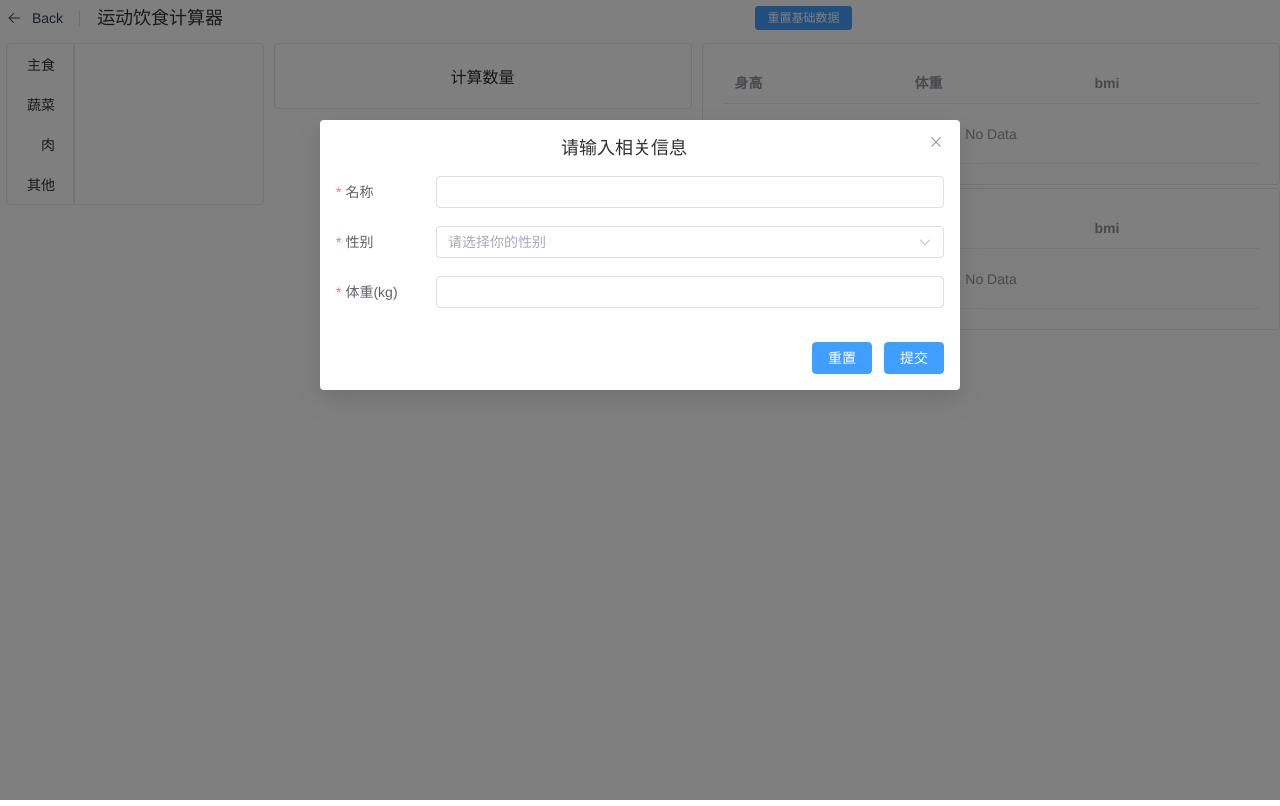
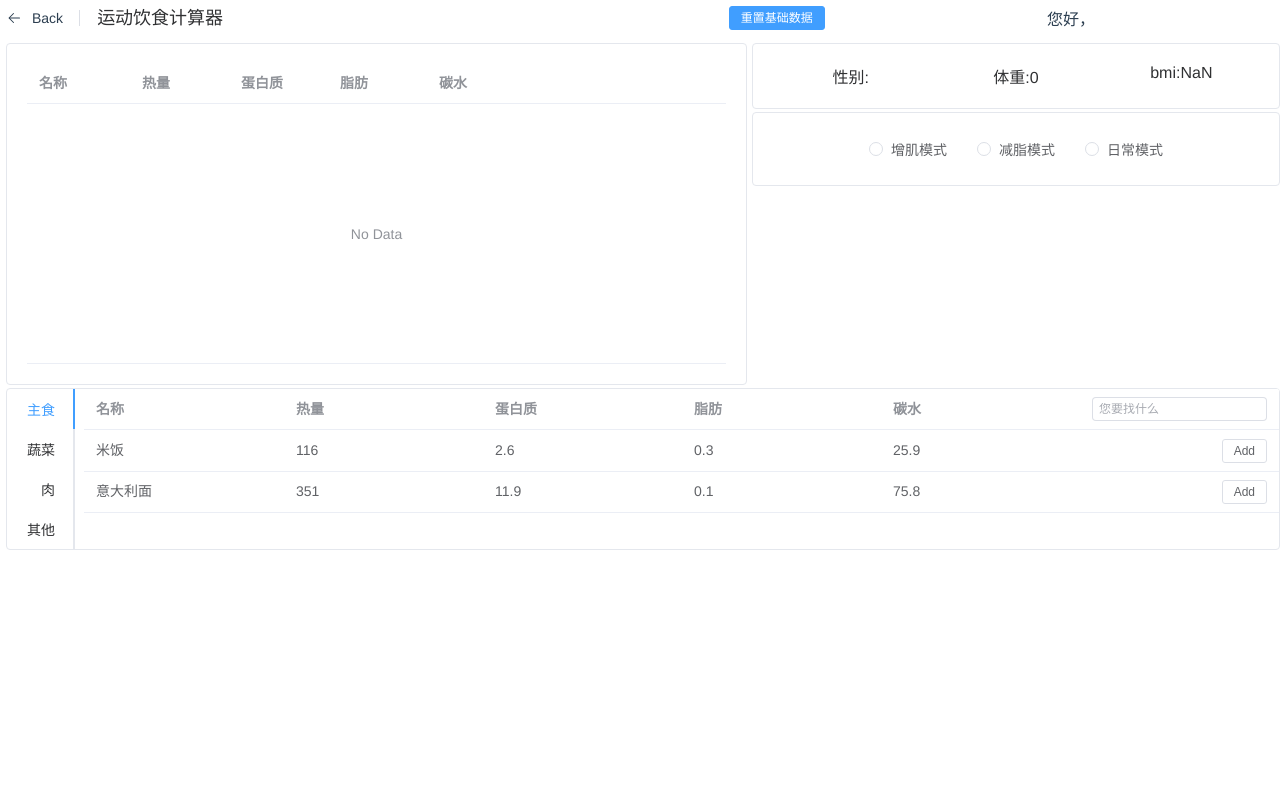
Before and after one commit to IrisIq/vue-index, a Vue app: page / in a window 1280 px wide. Built offline with nearby package versions, Linux system fonts and the light colour scheme.

Commit message:
添加目录完成

```diff
--- a/src/components/sports/index.vue
+++ b/src/components/sports/index.vue
@@ -4,81 +4,187 @@
     <el-col :span="11">
       <el-page-header content="运动饮食计算器" />
     </el-col>
-    <el-col :span="8" class="btn">
+    <el-col :span="7" class="btn">
       <el-button type="primary" size="small" @click="dialogVisible = true"
         >重置基础数据</el-button
       >
     </el-col>
+    <el-col :span="4" class="btn" v-if="!dialogVisible">
+      您好，{{ formIndex.name }}
+    </el-col>
   </el-row>
 
-  <!-- 主体 -->
-  <el-row :gutter="10" class="warning">
-    <!-- 食物选择区 -->
-    <el-col :span="5">
+  <!-- 上部区域 -->
+  <el-row :gutter="5" class="warning">
+    <!-- 食物数量表单 -->
+    <el-col :span="14">
+      <el-card shadow="hover">
+        <el-table style="width: 100%" :data="calculateFood" height="300px">
+          <el-table-column prop="food_name" label="名称"> </el-table-column>
+          <el-table-column prop="food_heat" label="热量"> </el-table-column>
+          <el-table-column prop="food_protein" label="蛋白质">
+          </el-table-column>
+          <el-table-column prop="food_fat" label="脂肪"> </el-table-column>
+          <el-table-column
+            prop="food_carbohydrate"
+            label="碳水"
+          ></el-table-column>
+
+          <!-- 末端按钮 -->
+          <el-table-column fixed="right" width="200px">
+            <template #default="scope">
+              <el-input-number
+                :min="1"
+                v-model="scope.row.food_weight"
+                size="small"
+                @change="weightChange(scope.$index, scope.row)"
+              />
+              <el-button
+                link
+                type="primary"
+                size="small"
+                @click="delFood(scope.$index)"
+                >删除</el-button
+              >
+            </template>
+          </el-table-column>
+        </el-table>
+      </el-card>
+    </el-col>
+
+    <!--  计算数据结果 -->
+    <el-col :span="10">
+      <!-- 卡片1 个人信息栏 -->
+      <el-card shadow="hover" v-if="!dialogVisible">
+        <!-- 个人信息 -->
+        <el-row :gutter="10">
+          <el-col :span="8">
+            <span>性别:{{ formIndex.sex }}</span>
+          </el-col>
+          <el-col :span="8"
+            ><span>体重:{{ formIndex.weight }}</span>
+            <span v-if="formIndex.weight">kg</span></el-col
+          >
+          <el-col :span="8">
+            <span>bmi:{{ getBmi }} </span>
+          </el-col>
+        </el-row>
+      </el-card>
+
+      <!-- 卡片2 模式选择 -->
+      <el-card shadow="hover">
+        <el-radio-group v-model="model">
+          <el-radio :label="1">增肌模式</el-radio>
+          <el-radio :label="2">减脂模式</el-radio>
+          <el-radio :label="3">日常模式</el-radio>
+        </el-radio-group>
+      </el-card>
+
+      <el-card shadow="hover" v-show="model">
+        <el-descriptions title="目标总数">
+          <el-descriptions-item label="总热量"
+            >kooriookami</el-descriptions-item
+          >
+          <el-descriptions-item label="蛋白质"
+            >18100000000</el-descriptions-item
+          >
+          <el-descriptions-item label="脂肪">Suzhou</el-descriptions-item>
+          <el-descriptions-item label="碳水">
+            <el-tag size="small">School</el-tag>
+          </el-descriptions-item>
+        </el-descriptions>
+      </el-card>
+    </el-col>
+  </el-row>
+
+  <!-- 下部区域 -->
+  <el-row :gutter="10">
+    <el-col :span="24">
       <el-card
         shadow="hover"
         :body-style="{ padding: '0px' }"
         type="border-card"
       >
-        <el-tabs class="foodChoices" tabPosition="left">
-          <el-tab-pane label="主食" name="first">User</el-tab-pane>
-          <el-tab-pane label="蔬菜" name="second">Config</el-tab-pane>
-          <el-tab-pane label="肉" name="third">Role</el-tab-pane>
-          <el-tab-pane label="其他" name="fourth">Task</el-tab-pane>
+        <el-tabs class="foodChoices" tabPosition="left" v-model="selectFood">
+          <el-tab-pane label="主食" name="stapleFood">
+            <!-- 主食表格 -->
+            <el-table :data="data" style="width: 100%">
+              <el-table-column prop="food_name" label="名称" width="width">
+              </el-table-column>
+              <el-table-column prop="food_heat" label="热量" width="width">
+              </el-table-column>
+              <el-table-column prop="food_protein" label="蛋白质" width="width">
+              </el-table-column>
+              <el-table-column prop="food_fat" label="脂肪" width="width">
+              </el-table-column>
+              <el-table-column
+                prop="food_carbohydrate"
+                label="碳水"
+                width="width"
+              >
+              </el-table-column>
+              <el-table-column align="right" fixed="right">
+                <template #header>
+                  <el-input
+                    v-model="searchFood"
+                    size="small"
+                    placeholder="您要找什么"
+                  />
+                </template>
+                <template #default="scope">
+                  <el-button
+                    size="small"
+                    @click="addFood(scope.$index, scope.row)"
+                    >Add</el-button
+                  >
+                </template>
+              </el-table-column>
+            </el-table>
+          </el-tab-pane>
+
+          <el-tab-pane label="蔬菜" name="vegetable">Config</el-tab-pane>
+          <el-tab-pane label="肉" name="meet">Role</el-tab-pane>
+          <el-tab-pane label="其他" name="others">Task</el-tab-pane>
         </el-tabs>
-      </el-card>
-    </el-col>
-
-    <el-col :span="8">
-      <el-card shadow="hover">
-        <!-- 计算区 -->
-        计算数量
-      </el-card>
-    </el-col>
-    <!--  计算数据结果 -->
-    <el-col :span="11">
-      <el-card shadow="hover">
-        <el-table style="width: 100%">
-          <el-table-column prop="date" label="身高" width="180" />
-          <el-table-column prop="name" label="体重" width="180" />
-          <el-table-column prop="address" label="bmi" />
-        </el-table>
-      </el-card>
-
-      <el-card shadow="hover">
-        <el-table style="width: 100%">
-          <el-table-column prop="date" label="身高" width="180" />
-          <el-table-column prop="name" label="体重" width="180" />
-          <el-table-column prop="address" label="bmi" />
-        </el-table>
       </el-card>
     </el-col>
   </el-row>
 
   <!-- dialog -->
-  <el-dialog v-model="dialogVisible" title="请输入相关信息" width="50%">
+  <el-dialog
+    v-model="dialogVisible"
+    title="请输入相关信息"
+    width="50%"
+    :close-on-click-modal="false"
+    :close-on-press-escape="false"
+    :show-close="false"
+  >
     <!-- 数据表单 -->
     <el-form
       ref="ruleFormRef"
-      :model="form"
+      :model="formIndex"
       label-width="100px"
       label-position="left"
       :rules="rules"
     >
       <!-- 名称 -->
       <el-form-item label="名称" prop="name">
-        <el-input v-model="form.name" />
+        <el-input v-model="formIndex.name" />
       </el-form-item>
       <!-- 性别选择 -->
       <el-form-item label="性别" prop="sex">
-        <el-select v-model="form.sex" placeholder="请选择你的性别">
-          <el-option label="男" value="boy" />
-          <el-option label="女" value="girl" />
+        <el-select v-model="formIndex.sex" placeholder="请选择你的性别">
+          <el-option label="男" value="男" />
+          <el-option label="女" value="女" />
         </el-select>
       </el-form-item>
       <!-- 体重 -->
       <el-form-item label="体重(kg)" prop="weight">
-        <el-input v-model="form.weight" autosize />
+        <el-input-number v-model="formIndex.weight" type="number" :max="300" />
+      </el-form-item>
+      <!-- 身高 -->
+      <el-form-item label="身高(cm)" prop="tall">
+        <el-input-number v-model="formIndex.tall" type="number" :max="250" />
       </el-form-item>
     </el-form>
 
@@ -98,19 +204,25 @@
 
 <script>
 import { defineComponent, ref, reactive } from 'vue'
+import { useStore, mapState, mapGetters } from 'vuex'
+
 import { ElMessage } from 'element-plus'
+import data from './staple.js'
 
 export default defineComponent({
+  computed: {
+    ...mapState(['form', 'count']),
+    ...mapGetters(['getBmi'])
+  },
+
   setup() {
-    let dialogVisible = ref(true)
+    const dialogVisible = ref(false)
     const ruleFormRef = ref()
+    const store = useStore()
 
     // 表单数据
-    const form = reactive({
-      name: '',
-      sex: '',
-      weight: ''
-    })
+    const formIndex = reactive(store.state.form)
+    const selectFood = ref('stapleFood')
     // 表单规则
     const rules = reactive({
       name: [
@@ -139,39 +251,89 @@ export default defineComponent({
           message: '请输入你的体重',
           trigger: 'blur'
         }
+      ],
+      tall: [
+        {
+          required: true,
+          message: '请输入你的身高',
+          trigger: 'blur'
+        }
       ]
     })
+    // 计算表单数据
+    const calculateFood = ref([])
+    // 搜索食物数据
+    const searchFood = ref('')
+    // 模式选择
+    const model = ref('')
+
     // 提交表单
     const submitForm = formEl => {
       if (!formEl) return
       formEl.validate(valid => {
         if (valid) {
           ElMessage({
-            message: '欢迎',
+            message: '欢迎' + formIndex.name,
             type: 'success'
           })
-          dialogVisible = false
+          dialogVisible.value = false
+          store.commit('setForm', formIndex)
         } else {
-          console.log('error submit!')
-          return false
+          ElMessage({
+            message: '你必须填写相关信息',
+            type: 'warning'
+          })
         }
       })
     }
 
-    // // 重置表单
+    // 重置表单
     const resetForm = ref => {
       console.log(ref)
       if (!ref) return
       ref.resetFields()
     }
 
+    // 添加食物进入计算表单
+    const addFood = (index, row) => {
+      for (let i = 0; i < calculateFood.value.length; i++) {
+        if (calculateFood.value[i].food_id === row.food_id) {
+          calculateFood.value[i].food_weight =
+            calculateFood.value[i].food_weight + row.food_weight
+          return false
+        }
+      }
+      const list = JSON.parse(JSON.stringify(row))
+      calculateFood.value.push(list)
+    }
+
+    // 删除食物
+    const delFood = index => {
+      console.log(index)
+      calculateFood.value.splice(index, 1)
+    }
+
+    // 食物数量发生改变
+    const weightChange = () => {
+      console.log('变了')
+    }
+    //
     return {
       dialogVisible,
-      form,
+      formIndex,
       ruleFormRef,
       rules,
       submitForm,
-      resetForm
+      resetForm,
+      store,
+      data,
+      selectFood,
+      calculateFood,
+      addFood,
+      delFood,
+      weightChange,
+      searchFood,
+      model
     }
   }
 })
@@ -190,5 +352,6 @@ export default defineComponent({
 .warning {
   margin-top: 10px;
   min-width: 800px;
+  // max-height: 300px;
 }
 </style>
--- /dev/null
+++ b/src/components/sports/staple.js
@@ -0,0 +1,24 @@
+const data = [
+  {
+    food_id: 1,
+    food_img: '',
+    food_name: '米饭',
+    food_heat: 116,
+    food_protein: 2.6,
+    food_fat: 0.3,
+    food_carbohydrate: 25.9,
+    food_weight: 100
+  },
+  {
+    food_id: 2,
+    food_img: '',
+    food_name: '意大利面',
+    food_heat: 351,
+    food_protein: 11.9,
+    food_fat: 0.1,
+    food_carbohydrate: 75.8,
+    food_weight: 100
+  }
+]
+
+export default data
--- a/src/router/index.js
+++ b/src/router/index.js
@@ -1,5 +1,5 @@
 import { createRouter, createWebHistory } from 'vue-router'
-import HomeView from '../views/HomeView.vue'
+import test from '../views/test.vue'
 import calculatorView from '../views/calculatorView.vue'
 
 const routes = [
@@ -9,18 +9,9 @@ const routes = [
     component: calculatorView
   },
   {
-    path: '/home',
-    name: 'home',
-    component: HomeView
-  },
-  {
-    path: '/about',
-    name: 'about',
-    // route level code-splitting
-    // this generates a separate chunk (about.[hash].js) for this route
-    // which is lazy-loaded when the route is visited.
-    component: () =>
-      import(/* webpackChunkName: "about" */ '../views/AboutView.vue')
+    path: '/test',
+    name: 'test',
+    component: test
   }
 ]
 
--- a/src/store/index.js
+++ b/src/store/index.js
@@ -2,13 +2,39 @@ import { createStore } from 'vuex'
 
 export default createStore({
   state: {
+    form: {
+      name: '',
+      sex: '',
+      weight: 0,
+      tall: 0
+    },
+    count: 1
   },
   getters: {
+    getForm: state => state.form,
+    getBmi: state => {
+      const bmi =
+        state.form.weight / ((state.form.tall * state.form.tall) / 100 / 100)
+      return Math.floor(bmi * 100) / 100
+    }
   },
   mutations: {
+    setForm: (state, date) => {
+      // state.form.name = date.name
+      // state.form.sex = date.sex
+      // state.form.weight = date.weight
+      state.form = date
+    },
+    addOne(state) {
+      state.count++
+    }
   },
   actions: {
+    asyAdd: contex => {
+      setTimeout(() => {
+        contex.commit('addOne')
+      }, 1)
+    }
   },
-  modules: {
-  }
+  modules: {}
 })
--- /dev/null
+++ b/src/views/test.vue
@@ -0,0 +1,42 @@
+<template>
+  <h1>当前form数据为{{ store.state.form }}</h1>
+  <!-- <input type="text" :value="form.name" @input="add" />
+  <input type="text" :value="form.sex" @input="add" />
+  <input type="text" :value="form.weight" @input="add" /> -->
+
+  <button @click="add">123</button>
+</template>
+
+<script>
+import { useStore, mapState, mapGetters } from 'vuex'
+export default {
+  computed: {
+    // 使用对象展开运算符将 getter 混入 computed 对象中
+    ...mapGetters(['getForm']),
+    ...mapState(['form', 'count'])
+  },
+  methods: {
+    // ...mapMutations(['setForm']),
+    // ...mapActions(['asyAdd'])
+  },
+  watch: {
+    '$store.state.app.form': function (newFlag, oldFlag) {
+      console.log('监听到页面1的变化')
+      // 进行业务逻辑处理
+    }
+  },
+  setup() {
+    // const data = { name: '123', sex: '123', weight: '213' }
+    const store = useStore()
+    const add = () => {
+      // 可以使用
+      store.commit('setForm')
+      // 可以使用
+      store.dispatch('asyAdd')
+    }
+    return { add, store }
+  }
+}
+</script>
+
+<style lang="scss" scoped></style>
```
